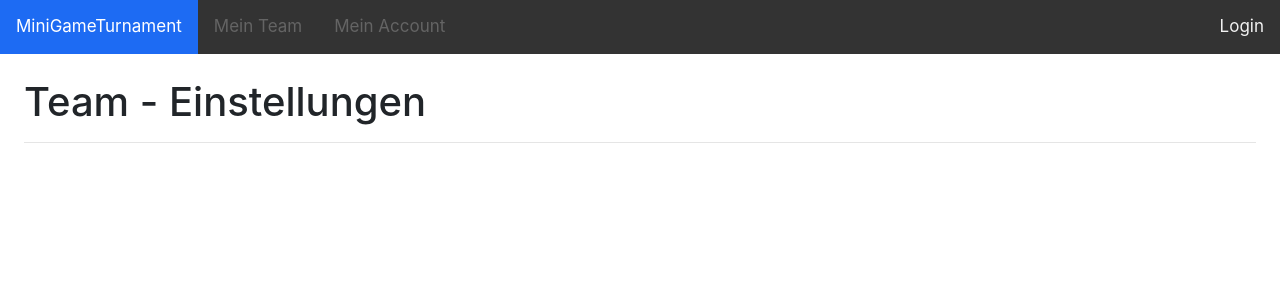
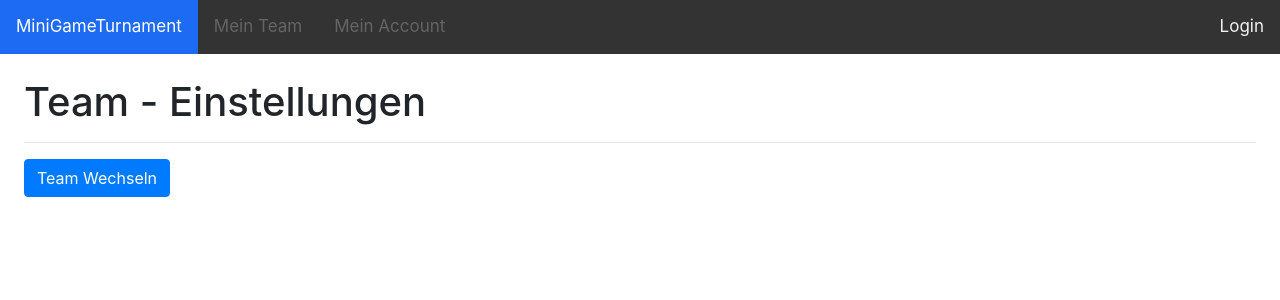
Before and after one commit to Minecraft-MGT/MGT-WebServer, a Flask app: template templates/viewTeam.html in a window 1280 px wide. Shown: the top 300 px of the page. Run offline with Flask 2, Linux system fonts and the light colour scheme; the template is opened without the code that fills it, so the values that code supplies are empty; parts of the project's set-up code (start-up, migrations or seed data) failed here and were passed over; some libraries are stand-ins or nearby versions.

Commit message:
team create/switch implemented

```diff
--- a/app.py
+++ b/app.py
@@ -147,17 +147,28 @@ def ep_api():
             else:
                 response["msg"] = "Es gibt keinen MinecraftAccount mit diesem Namen"
 
-        if cmd == "accdelete":
-            if request_user() is not None:
-                request_user().delete()
-                DBM.session_terminate(request.cookies["authtoken"])
-                ok = True
-
         if cmd == "ping":
             response["msg"] = "pong"
             response["mirror"] = args["mirror"]
             ok = True
 
+        if request_user() is not None:
+            if cmd == "accdelete":
+                if request_user() is not None:
+                    request_user().delete()
+                    DBM.session_terminate(request.cookies["authtoken"])
+                    ok = True
+
+            if cmd == "team_create":
+                nteam = DBM.team_create(args["teamname"])
+                request_user().change_team(nteam)
+                ok = True
+
+            if cmd == "team_switch":
+                nteam = DBM.Team.objects(name=args["teamname"]).get()
+                print("NT: "+str(nteam))
+                request_user().change_team(nteam)
+                ok = True
 
         if cmd == "MCAUTHENTICATION":
             if args["authenticationToken"] == SETTINGS["mcauth"]["accesstoken"]:
--- a/static/scripts/util.js
+++ b/static/scripts/util.js
@@ -127,3 +127,22 @@ var auth = {
         return localStorage.getItem("username");
     }
 }
+
+var team = {
+    "create": async function (teamname){
+        let payload = {
+            "cmd": "team_create",
+            "args": {"teamname": teamname}
+        }
+        let response = await apiRequest(payload);
+        return response;
+    },
+    "switch": async function (teamname){
+        let payload = {
+            "cmd": "team_switch",
+            "args": {"teamname": teamname}
+        }
+        let response = await apiRequest(payload);
+        return response;
+    }
+}
--- a/templates/viewTeam.html
+++ b/templates/viewTeam.html
@@ -6,8 +6,14 @@
     <hr>
 
     {%if ACC.team==None%}
-        <button class="btn btn-success">Team Erstellen</button>
+        <button class="btn btn-success" onclick="
+            if(team.create(prompt('Wie soll das Team heißen?'))['ok']) document.location.reload();
+        ">Team Erstellen</button>
+
     {% endif %}
+    <button class="btn btn-primary" onclick="
+        if(team.switch(prompt('Name: '))['ok']) document.location.reload();
+    ">Team Wechseln</button>
 
 </div>
 
```
Also changed, not shown: DBM.py (+12 -9 lines).
